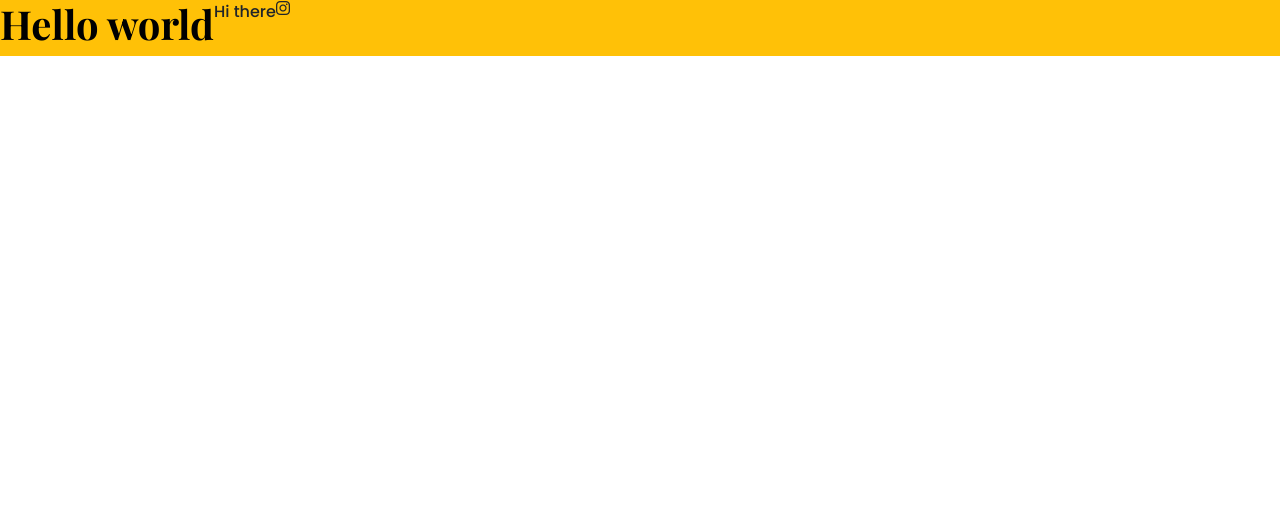
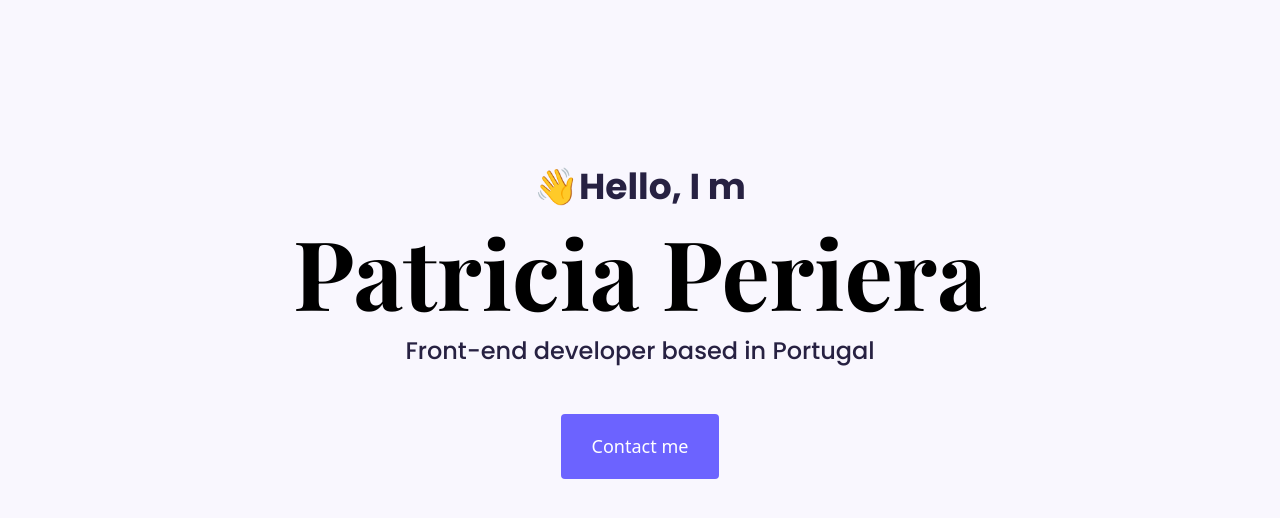
Before and after one commit to NataliiaProkopenko87/Protfolio-project-setup, a plain HTML site: page index.html in a window 1280 px wide. Drawn offline with nearby package versions, Linux system fonts and the light colour scheme.

Commit message:
Added styling in style.css

```diff
--- a/index.html
+++ b/index.html
@@ -29,10 +29,13 @@
     <title>Document</title>
   </head>
   <body>
-    <div class="d-flex bg-warning">
-      <h1>Hello world</h1>
-      <p>Hi there</p>
-      <i class="fab fa-instagram" aria-hidden="true"></i>
+    <div class="hero">
+      <p>👋Hello, I m</p>
+      <h1>Patricia Periera</h1>
+      <h2 class="mb-5">Front-end developer based in Portugal</h2>
+      <div>
+        <a href="#" class="btn btn-branding">Contact me</a>
+      </div>
     </div>
   </body>
 </html>
--- a/src/style.css
+++ b/src/style.css
@@ -1,9 +1,49 @@
-h1 {
+:root {
+  --primary-color: #f9f7fe;
+  --branding-color: #6c63ff;
+  --font-family-color: #272142;
+  --heading-font-family: "Playfair Display", serif;
+  --default-font-family: "Poppins", sans-serif;
+}
+h1,
+h2,
+h3,
+h4,
+h5,
+h6 {
   color: black;
-  font-family: "Playfair Display", serif;
+  font-family: var(--heading-font-family);
   font-weight: bold;
 }
+h1 {
+  font-size: 96px;
+}
 p {
-  font-family: "Poppins", sans-serif;
+  font-family: var(--default-font-family);
   font-weight: normal;
 }
+.hero {
+  background: var(--primary-color);
+  text-align: center;
+  padding: 160px 20px;
+}
+.hero p {
+  font-size: 36px;
+  font-weight: bold;
+  margin: 0;
+  color: var(--font-family-color);
+}
+.hero h2 {
+  font-family: var(--default-font-family);
+  font-weight: normal;
+  font-size: 24px;
+  color: var(--font-family-color);
+}
+.btn-branding {
+  background: var(--branding-color);
+  border-radius: 4px;
+  color: #ffffff;
+  font-size: 18px;
+  line-height: 27px;
+  padding: 18px 30px;
+}
```
